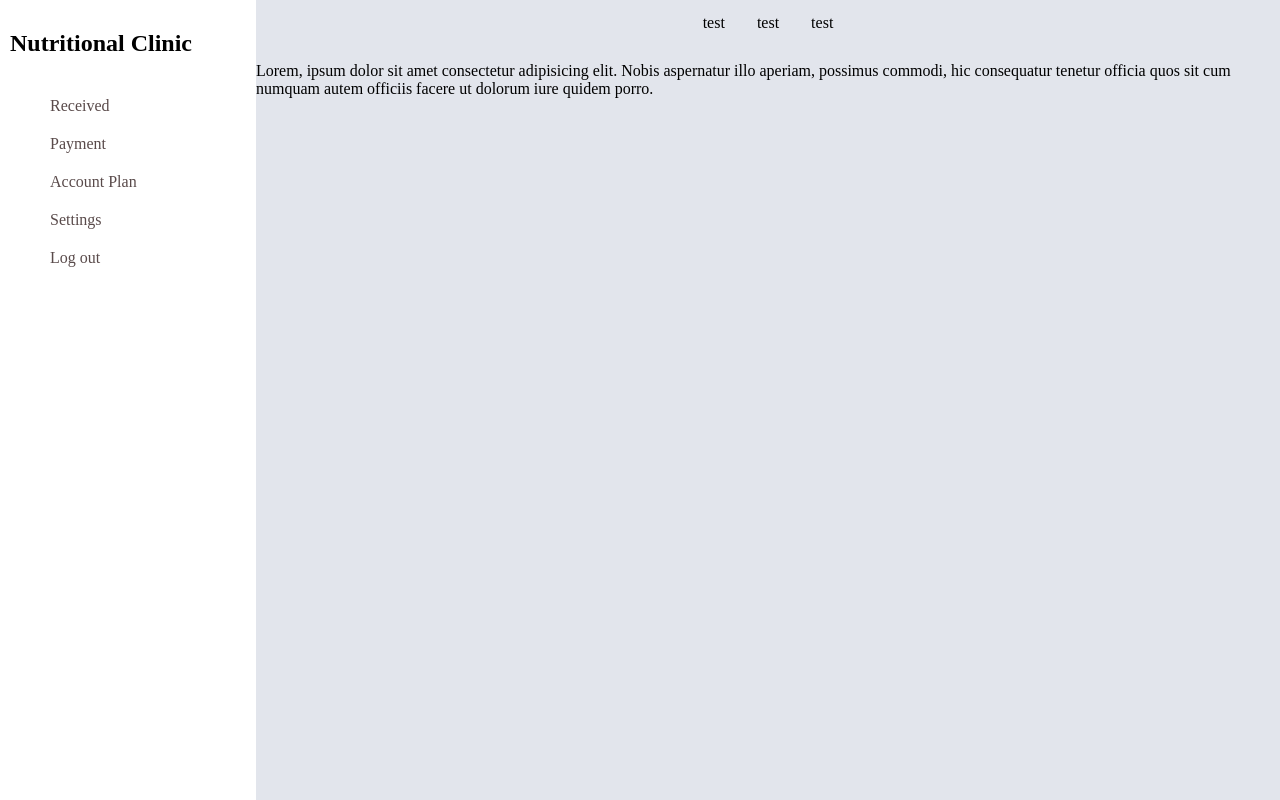
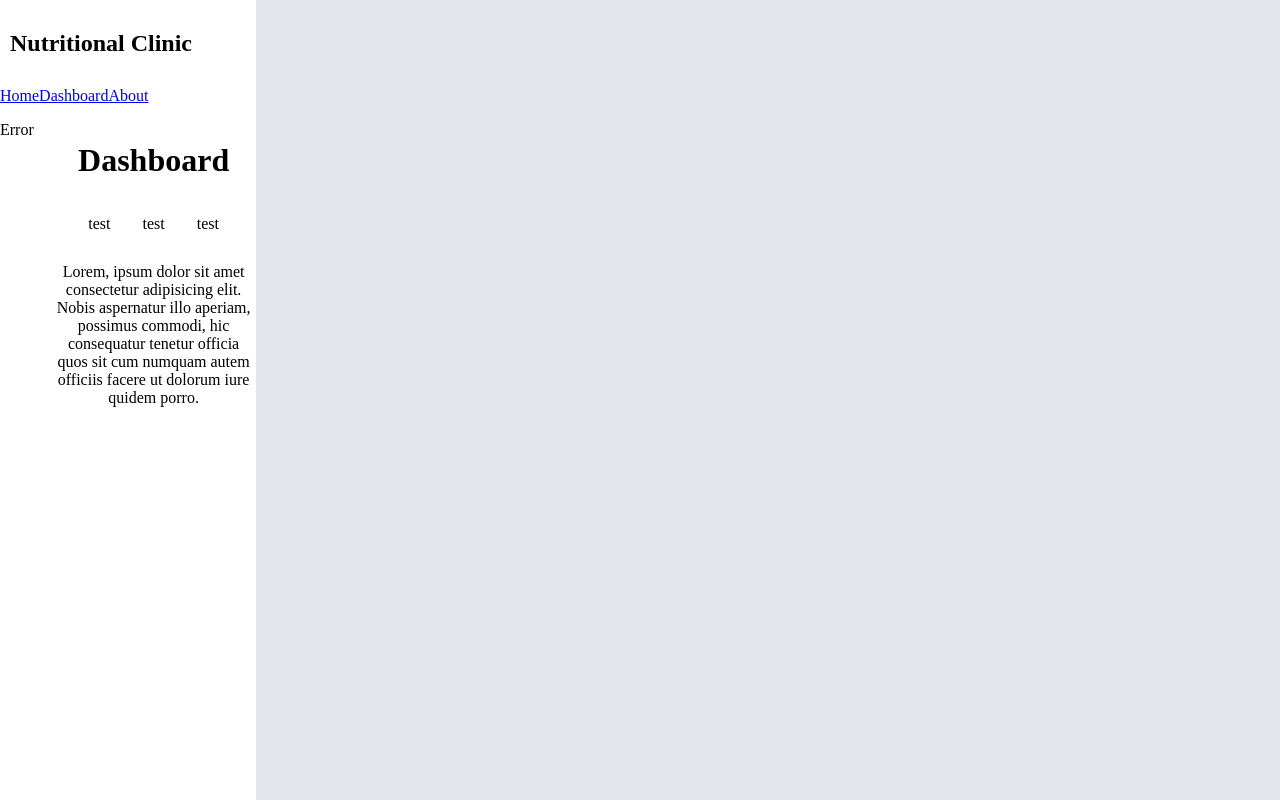
Before and after one commit to mariorodeghiero/react-cash-flow, a React app: page / in a window 1280 px wide. Built offline with nearby package versions, Linux system fonts and the light colour scheme.

Commit message:
creating route

```diff
--- a/package.json
+++ b/package.json
@@ -37,6 +37,7 @@
     "react": "^16.4.2",
     "react-dev-utils": "^5.0.2",
     "react-dom": "^16.4.2",
+    "react-router-dom": "^4.3.1",
     "resolve": "1.6.0",
     "style-loader": "0.19.0",
     "styled-components": "^3.4.5",
--- a/src/App.js
+++ b/src/App.js
@@ -1,10 +1,7 @@
 import React, { Component } from 'react';
 import styled, { injectGlobal } from 'styled-components';
-import Header from './components/Header';
 import Home from './components/Home';
-import Footer from './components/Footer';
-import SidePanel from './components/SidePanel';
-import Dashboard from './components/Dashboard';
+import Sidebar from './components/Sidebar';
 
 const AppWrapper = styled.body``;
 
@@ -24,11 +21,8 @@ class App extends Component {
   render() {
     return (
       <AppWrapper>
-        {/* <Header />
-        <Home />
-        <Footer /> */}
-        <SidePanel />
-        <Dashboard />
+        {/* <Home /> */}
+        <Sidebar />
       </AppWrapper>
     );
   }
--- a/src/components/Dashboard.js
+++ b/src/components/Dashboard.js
@@ -4,6 +4,7 @@ import styled from 'styled-components';
 const Wrapper = styled.div`
   width: 80%;
   float: right;
+  text-align: center;
 `;
 
 const Nav = styled.nav`
@@ -12,7 +13,6 @@ const Nav = styled.nav`
     margin: 0;
     padding: 0;
     overflow: hidden;
-    text-align: center;
     li {
       display: inline-block;
       a {
@@ -23,18 +23,16 @@ const Nav = styled.nav`
         text-decoration: none;
         color: #000;
       }
-      :hover {
-        border-bottom: 2px solid #e2e5ec;
-      }
     }
   }
 `;
 
-class Dashbord extends Component {
+class Dashboard extends Component {
   state = {};
   render() {
     return (
       <Wrapper>
+        <h1>Dashboard</h1>
         <Nav>
           <ul>
             <li>
@@ -59,4 +57,4 @@ class Dashbord extends Component {
   }
 }
 
-export default Dashbord;
+export default Dashboard;
--- /dev/null
+++ b/src/components/Error.js
@@ -0,0 +1,11 @@
+import React from 'react';
+
+const Payment = () => {
+  return (
+    <div>
+      <p>Error</p>
+    </div>
+  );
+};
+
+export default Payment;
--- a/src/components/SidePanel.js
+++ /dev/null
@@ -1,46 +0,0 @@
-import React, { Component } from 'react';
-import styled from 'styled-components';
-
-const SidePanel = styled.div`
-  float: left;
-  height: 100vh;
-  width: 20%;
-  background-color: #ffffff;
-  > ul {
-    width: 50%;
-  }
-`;
-
-const List = styled.li`
-  padding: 10px;
-  list-style: none;
-  color: #594a4a;
-  :hover {
-    border-bottom: 2px solid #e2e5ec;
-    cursor: pointer;
-  }
-`;
-
-const Title = styled.h2`
-  padding: 10px;
-`;
-
-class Panel extends Component {
-  state = {};
-  render() {
-    return (
-      <SidePanel>
-        <Title>Nutritional Clinic</Title>
-        <ul>
-          <List>Received</List>
-          <List>Payment</List>
-          <List>Account Plan</List>
-          <List>Settings</List>
-          <List>Log out</List>
-        </ul>
-      </SidePanel>
-    );
-  }
-}
-
-export default Panel;
--- /dev/null
+++ b/src/components/Sidebar.js
@@ -0,0 +1,62 @@
+import React, { Component } from 'react';
+import Dashboard from './Dashboard';
+import Received from './Received';
+import Payment from './Payment';
+import Error from './Error';
+import styled from 'styled-components';
+import { BrowserRouter as Router, Route, Link, Switch } from 'react-router-dom';
+
+const Side = styled.div`
+  float: left;
+  height: 100vh;
+  width: 20%;
+  background-color: #ffffff;
+  > ul {
+    width: 50%;
+  }
+`;
+
+const List = styled.span`
+  padding: 10px;
+  list-style: none;
+  color: #594a4a;
+  :hover {
+    border-bottom: 2px solid #e2e5ec;
+    cursor: pointer;
+  }
+`;
+
+const Title = styled.h2`
+  padding: 10px;
+`;
+
+class Sidebar extends Component {
+  state = {};
+  render() {
+    return (
+      <Side>
+        <Title>Nutritional Clinic</Title>
+        <Router>
+          <Switch>
+            <div>
+              <nav>
+                <div>
+                  <Link to="/">Home</Link>
+                  <Link to="/dashboard">Dashboard</Link>
+                  <Link to="/about">About</Link>
+                </div>
+              </nav>
+              <div className="container">
+                <Route path="/" exact={true} component={Dashboard} />
+                <Route path="/dashboard" component={Payment} />
+                <Route component={Error} />
+              </div>
+            </div>
+          </Switch>
+        </Router>
+      </Side>
+    );
+  }
+}
+
+export default Sidebar;
```
Also changed, not shown: src/components/AccountPlan.js (added, +17 -0 lines), src/components/LogOut.js (added, +17 -0 lines), src/components/Settings.js (added, +17 -0 lines), 2 other files (tests, documents, lock files or other folders).
